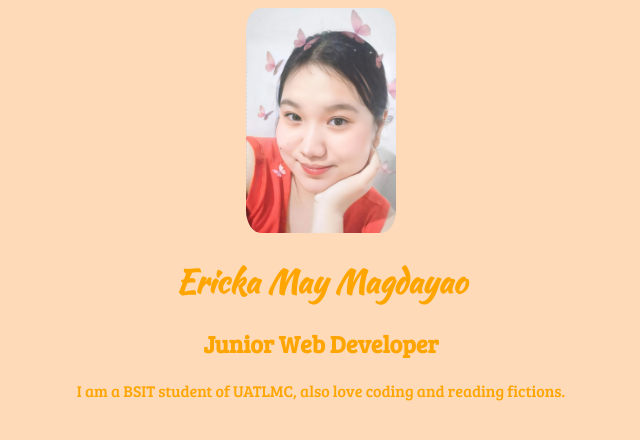
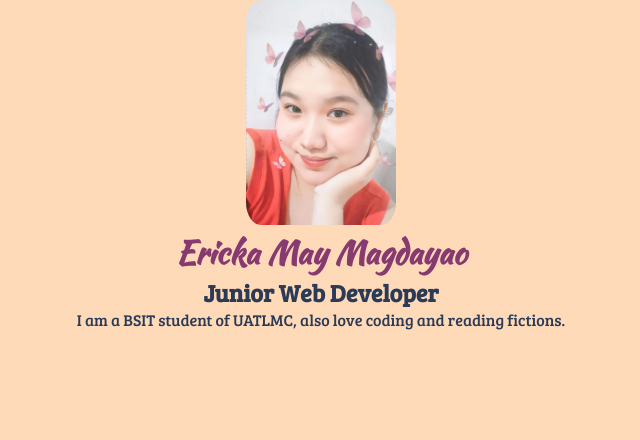
Before and after one commit to erickamayy/static-website, a plain HTML site: page index.html in a window 1280 px wide. Shown: the whole page, without its empty margins (319-959 px from the left). Drawn offline with Linux system fonts and the light colour scheme.

Commit message:
implement a color pallete

```diff
--- a/CSS/styles.css
+++ b/CSS/styles.css
@@ -1,11 +1,14 @@
 @import url('https://fonts.googleapis.com/css2?family=Bree+Serif&family=Kaushan+Script&display=swap');
+/* CSS reset */
+* {
+	padding: 0;
+	margin: 0;
+	box-sizing: border-box;
+}
 body {
     background-color: peachpuff;
     font-family: "Bree Serif", serif;
-}
-h1,h2,p {
-	color: orange;
-	text-align: center;
+    color: #2B3A55;
 }
 #my-avatar {
 	width: 150px;
@@ -16,4 +19,5 @@ h1,h2,p {
 }
 #my-name {
 	font-family: 'Kaushan Script', cursive;
+	color: #863A6F;
 }
```
